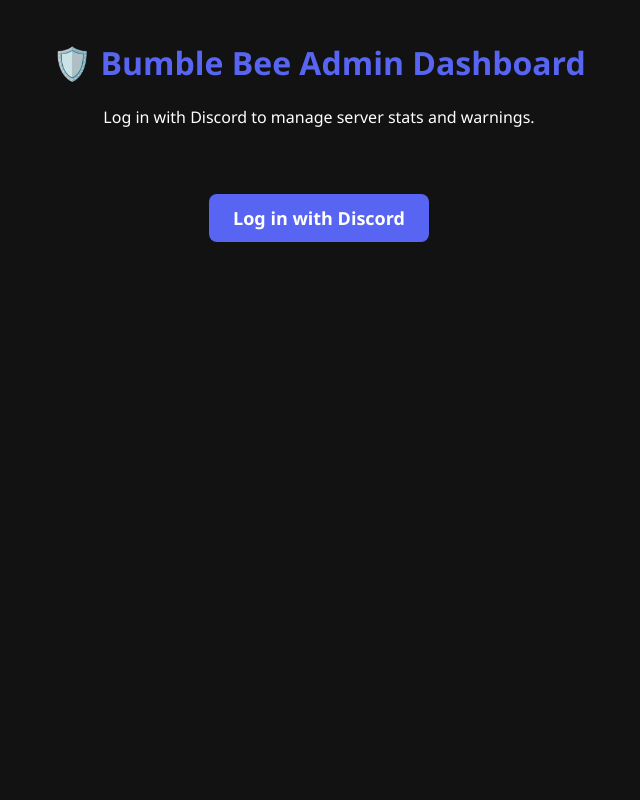
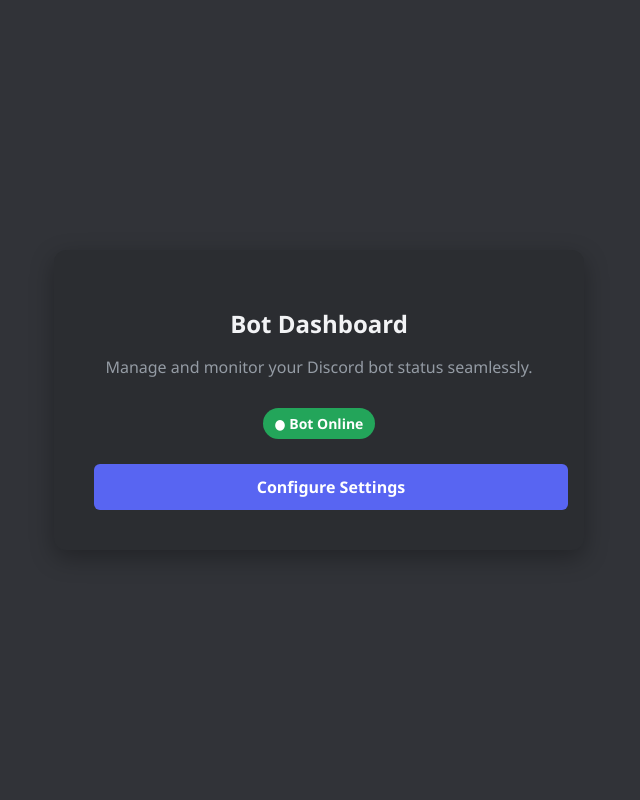
Before and after one commit to 38Bumble11/bot-website, a Flask app: page / in a window 1280 px wide. Shown: the whole page, without its empty margins (321-961 px from the left). Run offline with Flask 3, Linux system fonts and the light colour scheme.

Commit message:
Revise dashboard title and style for better UX
Updated the title and layout of the dashboard page, enhancing the visual design and structure.

```diff
--- a/templates/index.html
+++ b/templates/index.html
@@ -1,79 +1,94 @@
-
 <!DOCTYPE html>
 <html lang="en">
 <head>
     <meta charset="UTF-8">
     <meta name="viewport" content="width=device-width, initial-scale=1.0">
-    <title>Admin Dashboard — Bumble Bee</title>
+    <title>Discord Bot Dashboard</title>
     <style>
-        body { font-family: 'Segoe UI', Tahoma, Geneva, Verdana, sans-serif; background-color: #121212; color: #ffffff; margin: 0; padding: 20px; text-align: center; }
-        .container { max-width: 900px; margin: auto; }
-        h1 { color: #5865F2; }
-        .login-btn { background-color: #5865F2; color: white; padding: 12px 24px; border-radius: 8px; text-decoration: none; font-size: 18px; font-weight: bold; display: inline-block; margin-top: 50px; }
-        .login-btn:hover { background-color: #4752C4; }
-        .stats-box { display: flex; justify-content: center; gap: 20px; margin-bottom: 30px; }
-        .card { background: #1e1e1e; padding: 20px; width: 200px; border-radius: 10px; box-shadow: 0 4px 10px rgba(0,0,0,0.5); }
-        .stat { font-size: 28px; font-weight: bold; color: #2ecc71; }
-        table { width: 100%; border-collapse: collapse; background: #1e1e1e; border-radius: 10px; overflow: hidden; margin-top: 20px; }
-        th, td { padding: 12px; text-align: left; border-bottom: 1px solid #333; }
-        th { background-color: #292929; color: #5865F2; }
-        .btn-danger { background-color: #e74c3c; color: white; border: none; padding: 6px 12px; border-radius: 5px; cursor: pointer; }
-        .btn-danger:hover { background-color: #c0392b; }
+        :root {
+            --bg-color: #313338;
+            --panel-color: #2b2d31;
+            --accent-color: #5865F2;
+            --accent-hover: #4752C4;
+            --text-main: #f2f3f5;
+            --text-muted: #949ba4;
+        }
+
+        body {
+            font-family: 'Segoe UI', Tahoma, Geneva, Verdana, sans-serif;
+            background-color: var(--bg-color);
+            color: var(--text-main);
+            margin: 0;
+            padding: 0;
+            display: flex;
+            justify-content: center;
+            align-items: center;
+            height: 100vh;
+        }
+
+        .dashboard-container {
+            background-color: var(--panel-color);
+            padding: 40px;
+            border-radius: 12px;
+            box-shadow: 0 8px 24px rgba(0, 0, 0, 0.3);
+            text-align: center;
+            width: 100%;
+            max-width: 450px;
+        }
+
+        h1 {
+            margin-bottom: 10px;
+            font-size: 24px;
+        }
+
+        p {
+            color: var(--text-muted);
+            margin-bottom: 30px;
+        }
+
+        .status-badge {
+            display: inline-block;
+            background-color: #23a55a;
+            color: white;
+            padding: 6px 12px;
+            border-radius: 20px;
+            font-size: 14px;
+            font-weight: 600;
+            margin-bottom: 25px;
+        }
+
+        .btn {
+            display: block;
+            width: 100%;
+            padding: 12px;
+            background-color: var(--accent-color);
+            color: white;
+            border: none;
+            border-radius: 6px;
+            font-size: 16px;
+            font-weight: 600;
+            cursor: pointer;
+            text-decoration: none;
+            transition: background-color 0.2s ease;
+        }
+
+        .btn:hover {
+            background-color: var(--accent-hover);
+        }
     </style>
 </head>
 <body>
-    <div class="container">
-        {% if not session.get('user') %}
-            <!-- NOT LOGGED IN -->
-            <h1>🛡️ Bumble Bee Admin Dashboard</h1>
-            <p>Log in with Discord to manage server stats and warnings.</p>
-            <a href="/login" class="login-btn">Log in with Discord</a>
-        {% else %}
-            <!-- LOGGED IN ADMIN PANEL -->
-            <h1>🛡️ Welcome, {{ session['user']['username'] }}!</h1>
-            <p><a href="/logout" style="color: #e74c3c; text-decoration: none;">Log out</a></p>
 
-            <div class="stats-box">
-                <div class="card">
-                    <h3>Total Messages</h3>
-                    <div class="stat">{{ messages }}</div>
-                </div>
-                <div class="card">
-                    <h3>Total Warnings</h3>
-                    <div class="stat" style="color: #e67e22;">{{ warns }}</div>
-                </div>
-                <div class="card">
-                    <h3>Total Mutes</h3>
-                    <div class="stat" style="color: #95a5a6;">{{ mutes }}</div>
-                </div>
-            </div>
+    <div class="dashboard-container">
+        <h1>Bot Dashboard</h1>
+        <p>Manage and monitor your Discord bot status seamlessly.</p>
 
-            <h2>Active Warning Logs</h2>
-            <table>
-                <tr>
-                    <th>ID</th>
-                    <th>User ID</th>
-                    <th>Moderator ID</th>
-                    <th>Reason</th>
-                    <th>Timestamp</th>
-                    <th>Action</th>
-                </tr>
-                {% for warning in warning_list %}
-                <tr>
-                    <td>{{ warning[0] }}</td>
-                    <td>{{ warning[1] }}</td>
-                    <td>{{ warning[2] }}</td>
-                    <td>{{ warning[3] }}</td>
-                    <td>{{ warning[4] }}</td>
-                    <td>
-                        <form action="/delwarn/{{ warning[0] }}" method="POST" style="margin:0;">
-                            <button type="submit" class="btn-danger">Delete</button>
-                        </form>
-                    </td>
-                </tr>
-                {% endfor %}
-            </table>
-        {% endif %}
+        <div>
+            <span class="status-badge">● Bot Online</span>
+        </div>
+
+        <a href="#" class="btn">Configure Settings</a>
     </div>
+
 </body>
 </html>
```
